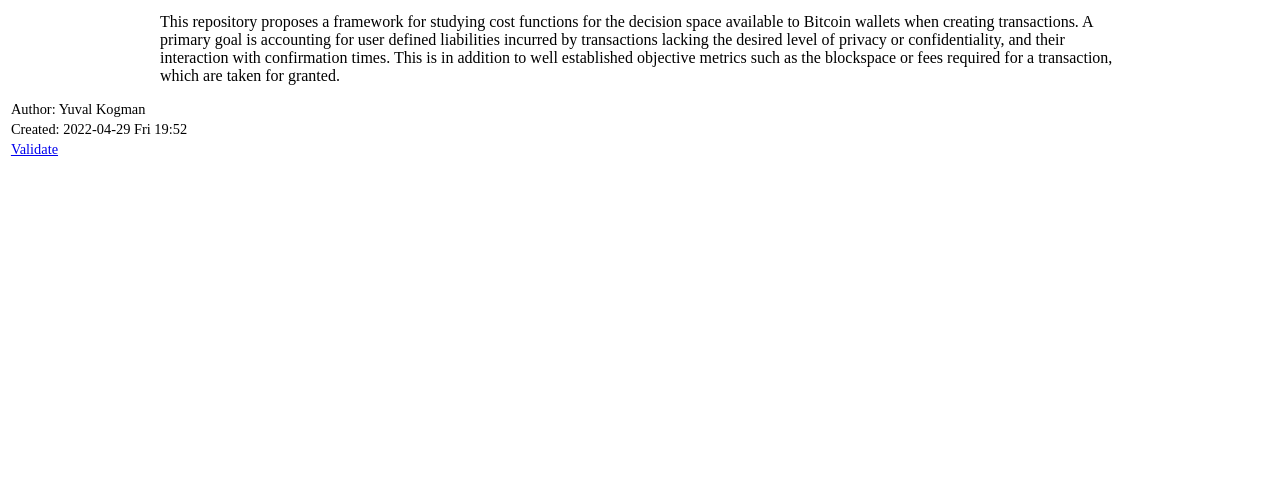
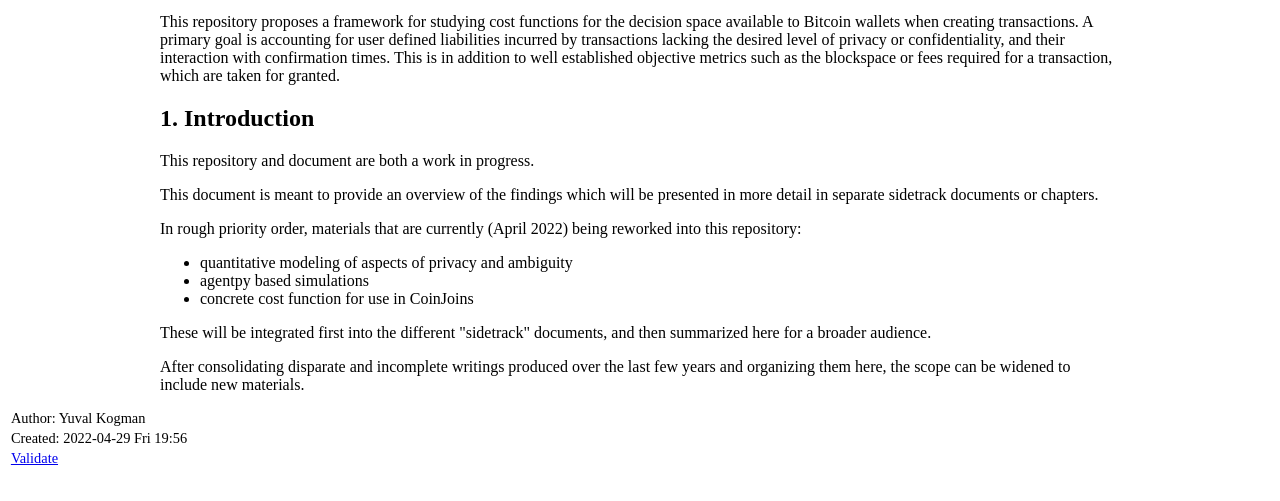
Before and after one commit to nothingmuch/cost_function, a plain HTML site: page index.html in a window 1280 px wide. Shown: the part 61-562 px from the top of the page. Drawn offline with Linux system fonts and the light colour scheme.

Commit message:
deploy: 7feaaa9683a11d70ffb24935d3a2d2830b5f0874

```diff
--- a/index.html
+++ b/index.html
@@ -3,7 +3,7 @@
 "http://www.w3.org/TR/xhtml1/DTD/xhtml1-strict.dtd">
 <html xmlns="http://www.w3.org/1999/xhtml" lang="en" xml:lang="en">
 <head>
-<!-- 2022-04-29 Fri 19:52 -->
+<!-- 2022-04-29 Fri 19:56 -->
 <meta http-equiv="Content-Type" content="text/html;charset=utf-8" />
 <meta name="viewport" content="width=device-width, initial-scale=1" />
 <title>Bitcoin Wallet Cost Function Analysis</title>
@@ -197,7 +197,7 @@
 <body>
 <div id="content" class="content">
 <h1 class="title">Bitcoin Wallet Cost Function Analysis</h1>
-<div class="abstract" id="org0a40057">
+<div class="abstract" id="org999c274">
 <p>
 This repository proposes a framework for studying cost functions for the
 decision space available to Bitcoin wallets when creating transactions. A
@@ -209,10 +209,46 @@ taken for granted.
 </p>
 
 </div>
+
+<div id="outline-container-org948b8e3" class="outline-2">
+<h2 id="org948b8e3"><span class="section-number-2">1.</span> Introduction</h2>
+<div class="outline-text-2" id="text-1">
+<p>
+This repository and document are both a work in progress.
+</p>
+
+<p>
+This document is meant to provide an overview of the findings which will be
+presented in more detail in separate sidetrack documents or chapters.
+</p>
+
+<p>
+In rough priority order, materials that are currently (April 2022) being
+reworked into this repository:
+</p>
+
+<ul class="org-ul">
+<li>quantitative modeling of aspects of privacy and ambiguity</li>
+<li>agentpy based simulations</li>
+<li>concrete cost function for use in CoinJoins</li>
+</ul>
+
+<p>
+These will be integrated first into the different "sidetrack" documents, and
+then summarized here for a broader audience.
+</p>
+
+<p>
+After consolidating disparate and incomplete writings produced over the last few
+years and organizing them here, the scope can be widened to include new
+materials.
+</p>
+</div>
+</div>
 </div>
 <div id="postamble" class="status">
 <p class="author">Author: Yuval Kogman</p>
-<p class="date">Created: 2022-04-29 Fri 19:52</p>
+<p class="date">Created: 2022-04-29 Fri 19:56</p>
 <p class="validation"><a href="https://validator.w3.org/check?uri=referer">Validate</a></p>
 </div>
 </body>
```
